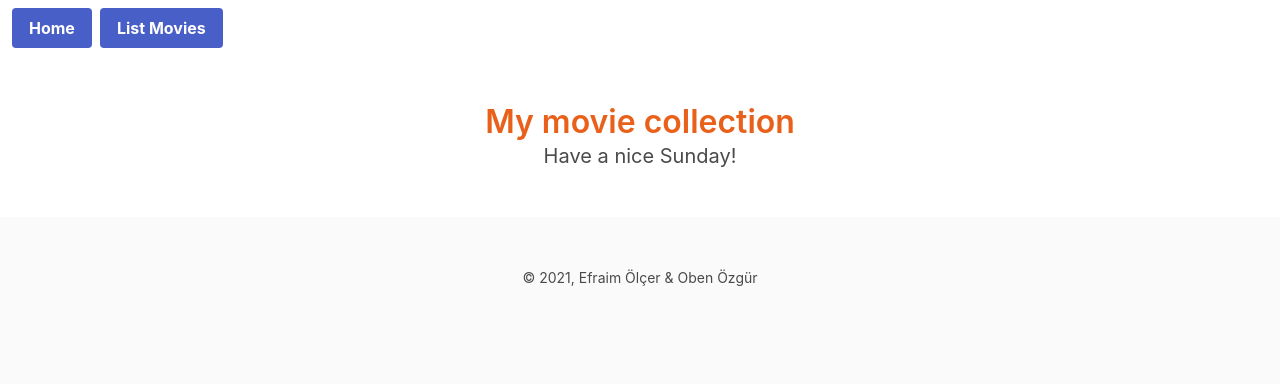
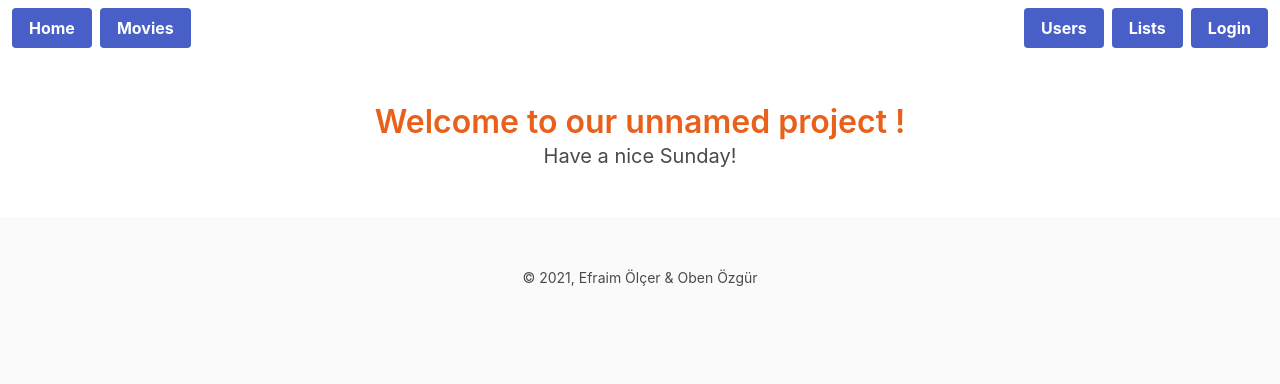
Before and after one commit to obenozgur/MovieComb, a Flask app: page / in a window 1280 px wide. Shown: the top 384 px of the page. Run offline with Flask 2, Linux system fonts and the light colour scheme.

Commit message:
Login, lists, users button and progress update

```diff
--- a/progress/ozguro18.txt
+++ b/progress/ozguro18.txt
@@ -0,0 +1,4 @@
+# Week 1 1.11.2021
+- Basics of dynamic content generation added according to tutorial "https://web.itu.edu.tr/uyar/fad/"
+- Structes of dynamic content generation added
+- Some design related buttons and decisions are made related to our project domain.
--- a/templates/home.html
+++ b/templates/home.html
@@ -4,7 +4,7 @@
       <section class="hero">
         <div class="hero-body">
           <div class="container has-text-centered">
-            <h1 class="title">My movie collection</h1>
+            <h1 class="title">Welcome to our unnamed project !</h1>
             <p class="subtitle">Have a nice {{ day }}!</p>
           </div>
         </div>
--- a/templates/layout.html
+++ b/templates/layout.html
@@ -13,13 +13,30 @@
         <nav class="navbar" role="navigation" aria-label="main navigation">
 
             <div class="navbar-menu">
+                <div class="navbar-start">
+                    <div class="navbar-item">
+                        <div class="buttons">
+                            <a class="button is-link" href="{{ url_for('home_page') }}">
+                                <strong>Home</strong>
+                            </a>
+                            <a class="button is-link" href="{{ url_for('movies_page') }}">
+                                <strong>Movies</strong>
+                            </a>
+                        </div>
+                    </div>
+                </div>
+            </div>
+            <div class="navbar-end">
                 <div class="navbar-item">
                     <div class="buttons">
                         <a class="button is-link" href="{{ url_for('home_page') }}">
-                            <strong>Home</strong>
+                            <strong>Users</strong>
                         </a>
-                        <a class="button is-link" href="{{ url_for('movies_page') }}">
-                            <strong>List Movies</strong>
+                        <a class="button is-link" href="{{ url_for('home_page') }}">
+                            <strong>Lists</strong>
+                        </a>
+                        <a class="button is-link" href="{{ url_for('home_page') }}">
+                            <strong>Login</strong>
                         </a>
                     </div>
                 </div>
@@ -36,7 +53,7 @@
         <div class="content has-text-centered">
             <small>&copy; 2021, Efraim Ölçer & Oben Özgür</small>
         </div>
-      </footer>
+    </footer>
 </body>
 
 </html>
--- a/templates/movies.html
+++ b/templates/movies.html
@@ -5,7 +5,7 @@
 <section class="hero">
   <div class="hero-body">
     <div class="container has-text-centered">
-      <h1 class="title">Movie List</h1>
+      <h1 class="title">Movies</h1>
     </div>
   </div>
 </section>
```
